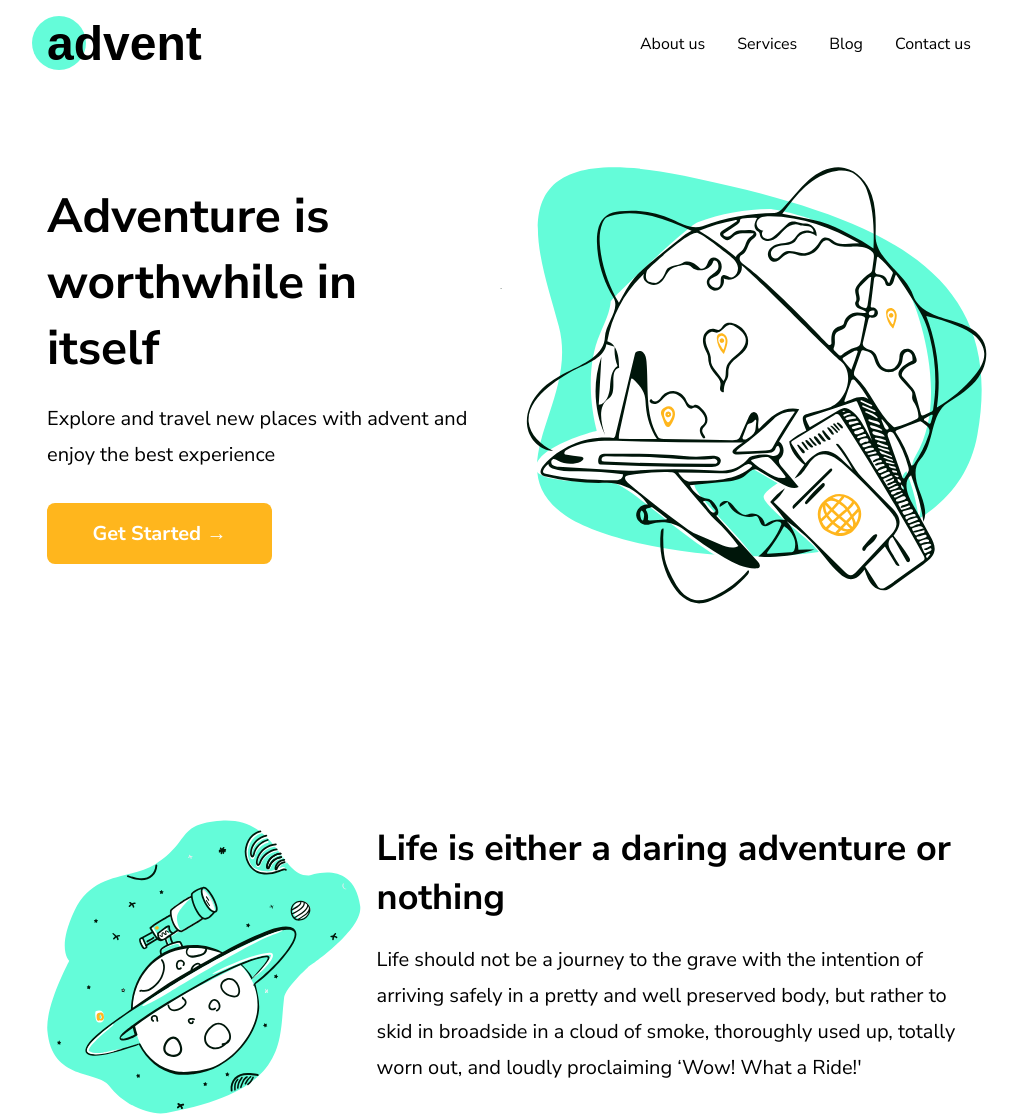
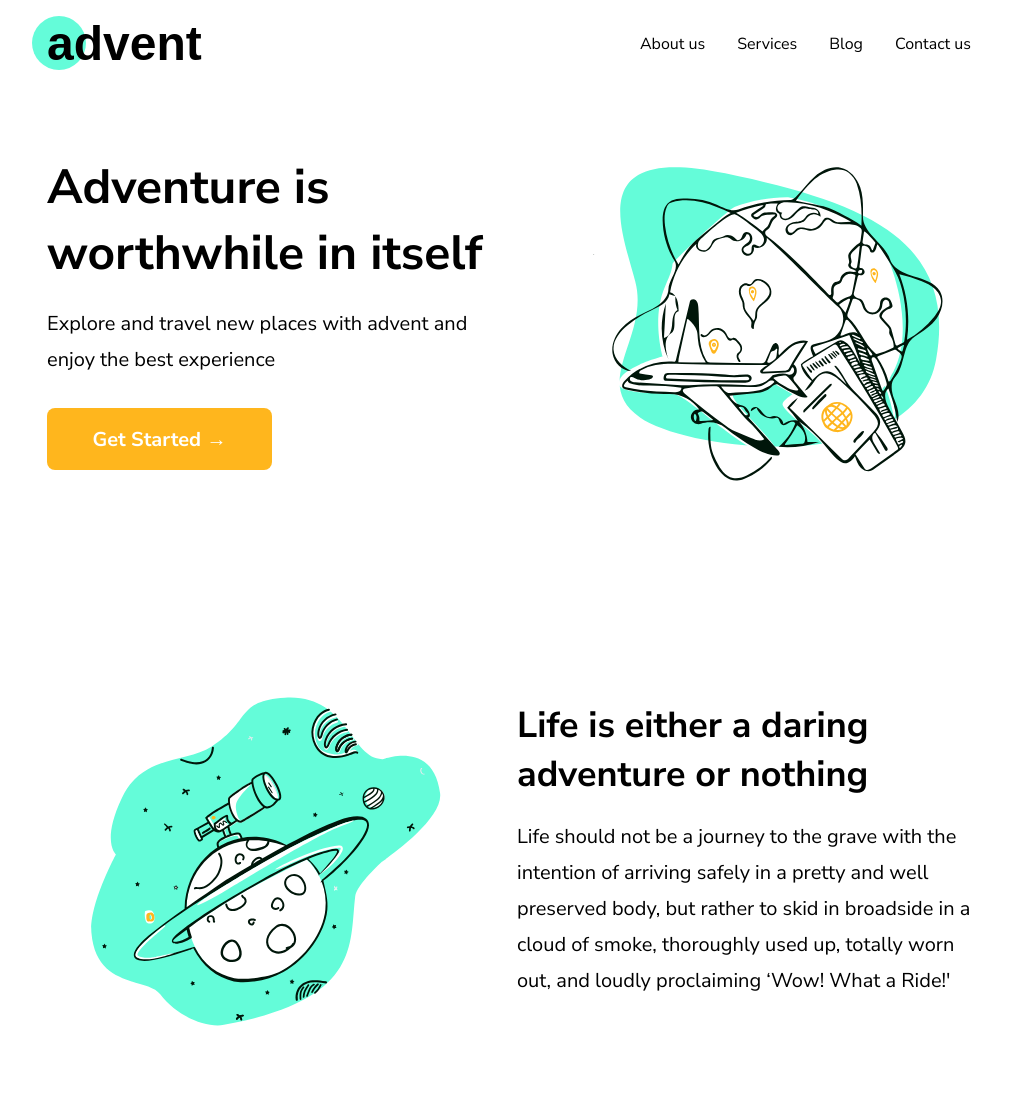
Before and after one commit to nasroykh/advent-frontend, a plain HTML site: page index.html in a window 1280 px wide. Shown: the top 1117 px of the page, without its empty margins (123-1141 px from the left). Drawn offline with Linux system fonts and the light colour scheme; a web font is replaced by a local one.

Commit message:
fixed illustrations responsive issues

```diff
--- a/scss/style.scss
+++ b/scss/style.scss
@@ -128,6 +128,11 @@ main, footer {
 
 section {
 	margin-bottom: 12em;
+}
+
+.ils > img {
+	max-width: 80%;
+	margin: auto;
 }
 
 .hero-section {
@@ -282,14 +287,15 @@ footer {
 	}
 
 	main {
-		padding: 0 10.625em 0;
+		// padding: 0 10.625em 0;
+		padding: 0 3.125em;
 	}
 
 	.hero-section, .life-section, .email-section {
-		flex-direction: row;
-		justify-content: space-between;
+		display: grid;
+		grid-template-columns: repeat(2, 1fr);
+		text-align: left;
 		align-items: center;
-		text-align: left;
 	}
 
 	.exp-container {
@@ -306,23 +312,12 @@ footer {
 		}
 	}
 
-	.ils {
-		width: 90%;
-	}
-
 	.ils:nth-child(2) {
 		margin-left: 2em;
-		& > img {
-			margin-left: auto;
-		}
 	}
 
 	.ils:nth-child(1) {
-		margin-right: 1em;
-		width: 120%;
-		& > img {
-			margin-right: auto;
-		}
+		margin-right: 2em;
 	}
 
 
@@ -340,7 +335,7 @@ footer {
 	}
 
 	header {
-		padding: 0 10.625em .5em;
+		padding: 0 3.125em .5em;
 		border: none;
 		& > nav {
 			flex-direction: row;
@@ -360,10 +355,25 @@ footer {
 	}
 
 	footer {
+		padding-left: 3.125em;
+		padding-right: 3.125em;
+	}
+
+}
+
+@media (min-width: 1200px) {
+
+	header {
+		padding: 0 10.625em .5em;
+	}
+
+	main {
+		padding: 0 10.625em 0;
+	}
+
+	footer {
 		padding-left: 10.625em;
 		padding-right: 10.625em;
 	}
 
-
-
 }
```
Also changed, not shown: css/style.css.
